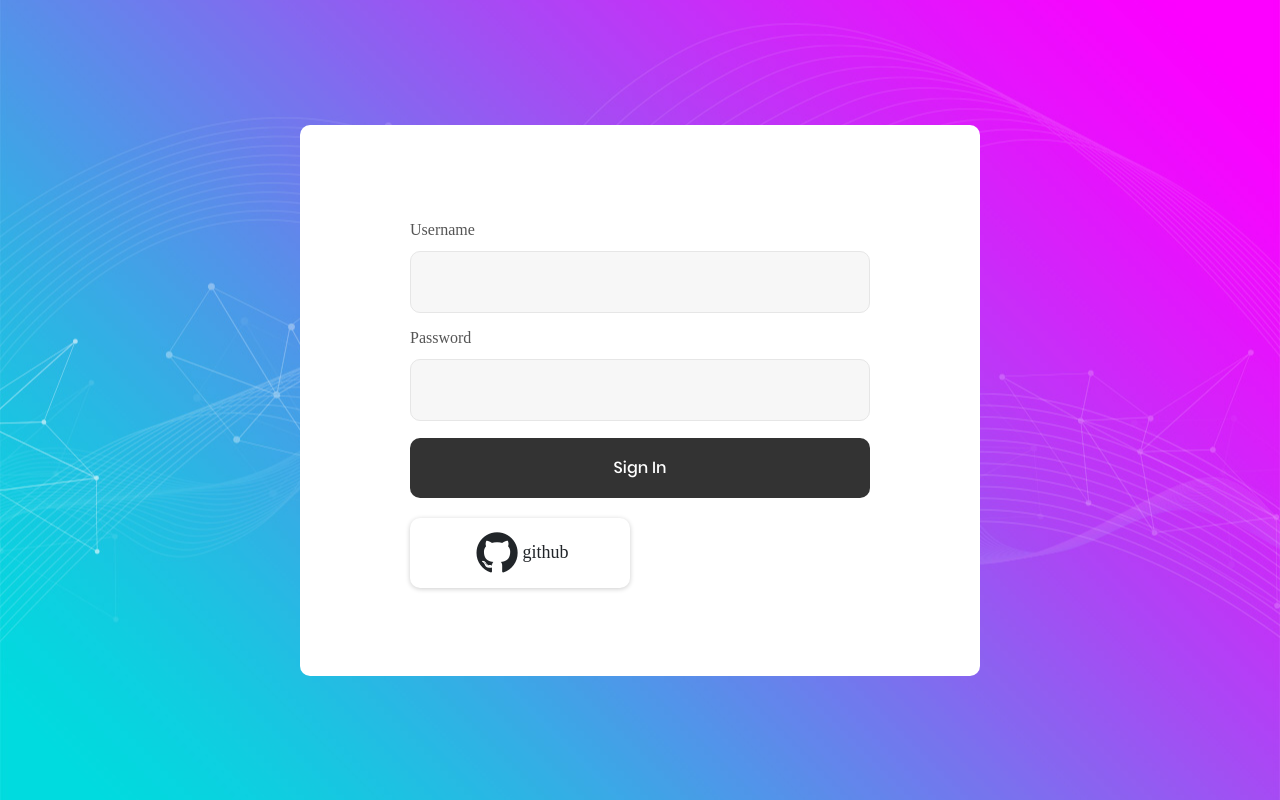
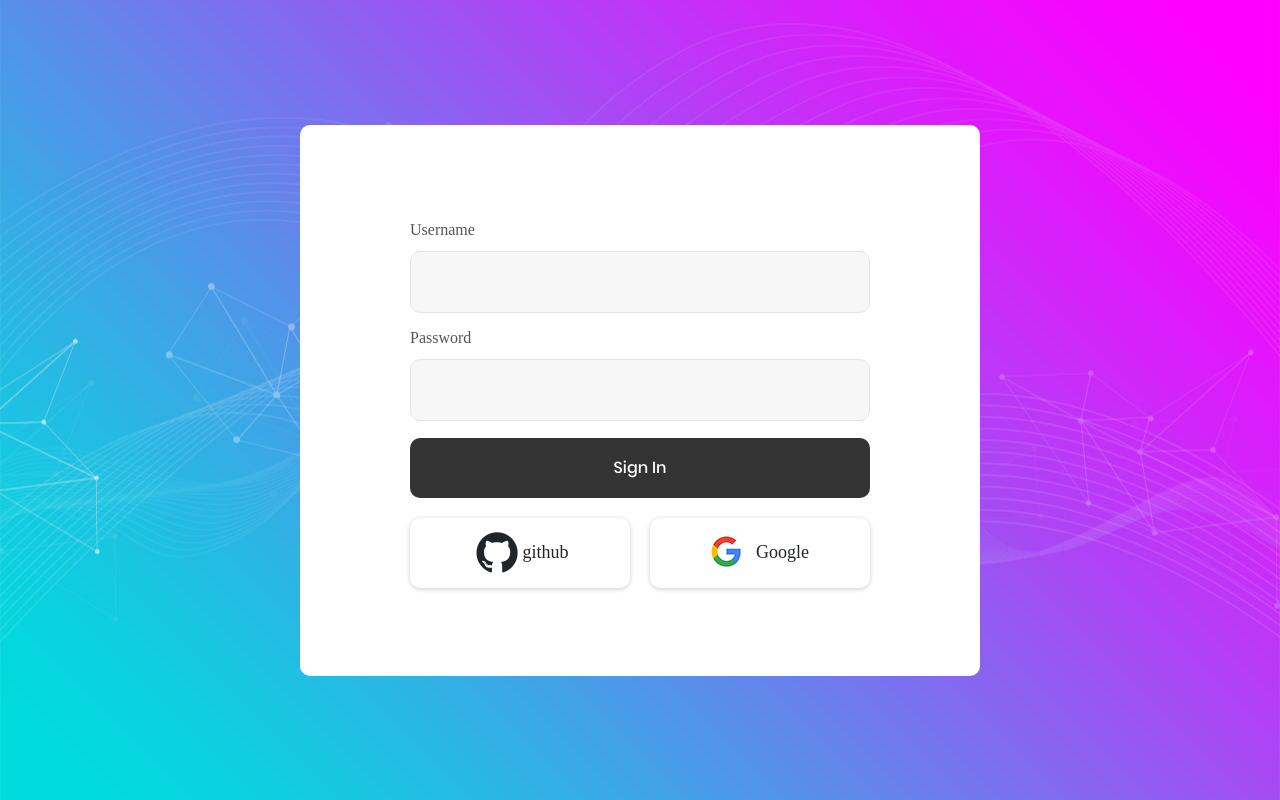
Before and after one commit to ProdByGodfather/django_allauth, a Django app: page /login/ in a window 1280 px wide. Run offline with Django 4.2, Linux system fonts and the light colour scheme; some libraries are stand-ins or nearby versions; some web fonts are replaced.

Commit message:
secend commit:  login

```diff
--- a/django_github/settings.py
+++ b/django_github/settings.py
@@ -44,6 +44,7 @@ INSTALLED_APPS = [
     'allauth.account',
     'allauth.socialaccount',
     'allauth.socialaccount.providers.github',
+    'allauth.socialaccount.providers.google'
 ]
 
 
--- a/templates/login.html
+++ b/templates/login.html
@@ -58,6 +58,10 @@
 						<i class="fa fa-github" style="font-size:48px;padding: 5px"></i>
 						github
 					</a>
+					<a  onclick="hello_google()" class="btn-google m-t-20">
+						<img src="{% static 'images/icons/icon-google.png' %}" alt="google_auth_icon">
+						Google
+					</a>
 
 					<div class="w-full text-center p-t-55">
 
@@ -88,10 +92,18 @@
 <form action="/accounts/github/login/" method="post" id="github_form">
     {% csrf_token %}
 </form>
+<form action="/accounts/google/login/" method="post" id="google_form">
+    {% csrf_token %}
+</form>
     <script>
         function hello() {
             document.getElementById('github_form').submit()
         }
     </script>
+	<script>
+        function hello_google() {
+            document.getElementById('google_form').submit()
+        }
+    </script>
 </body>
 </html>
```
Also changed, not shown: db.sqlite3.
